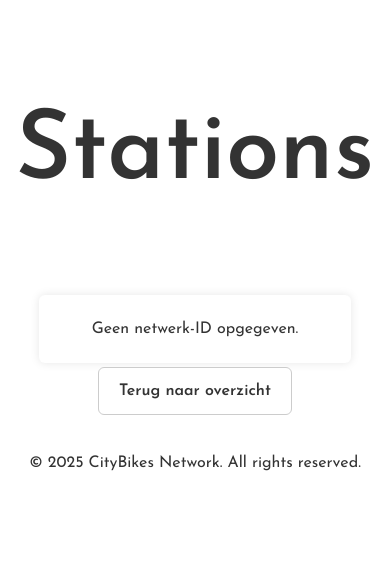
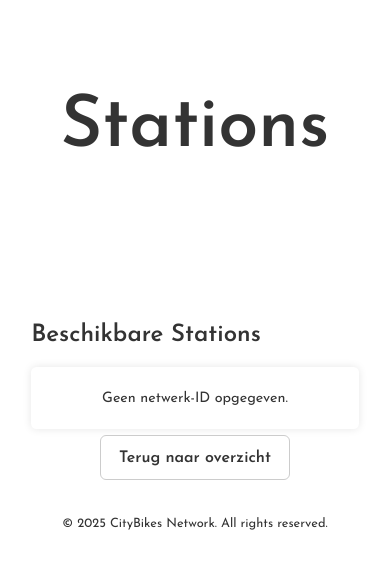
Before and after one commit to annelinderaadsheer/Reparatie-CityBikes, a website: page public/network.html in a window 390 px wide. Drawn offline with Linux system fonts and the light colour scheme.

Commit message:
Media queries toegepast

```diff
--- a/public/network.css
+++ b/public/network.css
@@ -26,6 +26,9 @@ header {
     text-align: center;
     margin-top: -4rem;
     margin-bottom: -4rem;
+    flex-direction: row;
+    flex-wrap: wrap;
+    min-height: 18.75em;
 }
 
 header h1 {
@@ -33,12 +36,14 @@ header h1 {
     margin: 0;
     color: var(--text-color);
     padding-top: 1em;
+    flex-basis: 100%;
 }
 
 .content {
     padding: 5% 10%;
     text-align: justify;
     color: var(--text-color);
+    margin-top: 4rem;
 }
 
 #stations {
@@ -83,3 +88,90 @@ footer {
     width: 100%;
     bottom: 0;
 }
+
+/* Media Queries */
+@media (max-width: 599px) {
+    header {
+        flex-direction: column;
+        height: auto;
+        padding: 1.5em 1em;
+        align-items: center;
+    }
+
+    header h1 {
+        font-size: 3.5em;
+        margin-bottom: 0.5em;
+    }
+
+    .content {
+        padding: 5% 5%;
+        margin-top: 4rem;
+    }
+
+    #stations {
+        font-size: 0.9em;
+    }
+
+    .btn {
+        padding: 0.75em 1em;
+        font-size: 0.9em;
+    }
+
+    footer p {
+        font-size: 0.75em;
+    }
+}
+
+@media (max-width: 1023px) {
+    header {
+        flex-direction: column;
+        height: auto;
+        padding: 1.5em;
+        align-items: center;
+    }
+
+    header h1 {
+        font-size: 4.5em;
+    }
+
+    .content {
+        padding: 5% 8%;
+        margin-top: 4rem;
+    }
+
+    .btn {
+        padding: 0.85em 1.1em;
+        font-size: 1em;
+    }
+
+    footer p {
+        font-size: 0.8em;
+    }
+}
+
+@media (min-width: 1024px) {
+    header {
+        flex-direction: row;
+        height: 18.75em;
+        padding: 1.25em;
+        align-items: center;
+    }
+
+    header h1 {
+        font-size: 6em;
+    }
+
+    .content {
+        padding: 5% 10%;
+        margin-top: 4rem;
+    }
+
+    .btn {
+        padding: 0.9375em 1.25em;
+        font-size: 1em;
+    }
+
+    footer p {
+        font-size: 0.875em;
+    }
+}
--- a/public/styles.css
+++ b/public/styles.css
@@ -22,13 +22,16 @@ header {
     position: relative;
     display: flex;
     justify-content: center;
-    align-items: center;
+    align-items: flex-start;
     height: 18.75em;
     background-color: var(--background-color);
     padding: 1.25em;
     text-align: center;
     margin-top: -4rem;
     margin-bottom: -4rem;
+    flex-direction: row;
+    flex-wrap: wrap;
+    min-height: 18.75em;
 }
 
 header h1 {
@@ -36,17 +39,21 @@ header h1 {
     margin: 0;
     color: var(--text-color);
     padding-top: 1em;
+    flex-basis: 100%;
 }
 
 header h2 {
     font-size: 1.5em;
     margin-top: 0.625em;
+    width: 100%;
+    margin-top: 1em;
 }
 
 .content {
     padding: 5% 10%;
     text-align: justify;
     color: var(--text-color);
+    margin-top: 4rem;
 }
 
 #filterInput {
@@ -108,3 +115,125 @@ footer p {
     font-size: 0.875em;
     margin: 0;
 }
+
+/* Media Queries */
+@media (max-width: 599px) {
+    header {
+        flex-direction: column;
+        height: auto;
+        padding: 1.5em 1em;
+        align-items: center;
+    }
+
+    header h1 {
+        font-size: 3.5em;
+        margin-bottom: 0.5em;
+    }
+
+    header h2 {
+        font-size: 1.3em;
+        margin-top: 1em;
+    }
+
+    .content {
+        padding: 5% 5%;
+        margin-top: 4rem;
+    }
+
+    #filterInput {
+        font-size: 0.9em;
+    }
+
+    .network {
+        padding: 0.5em;
+        margin: 0.5em 0;
+    }
+
+    .btn {
+        padding: 0.75em 1em;
+        font-size: 0.9em;
+    }
+
+    footer p {
+        font-size: 0.75em;
+    }
+}
+
+@media (max-width: 1023px) {
+    header {
+        flex-direction: column;
+        height: auto;
+        padding: 1.5em;
+    }
+
+    header h1 {
+        font-size: 4.5em;
+    }
+
+    header h2 {
+        font-size: 1.4em;
+        margin-top: 1em;
+    }
+
+    .content {
+        padding: 5% 8%;
+        margin-top: 4rem;
+    }
+
+    #filterInput {
+        font-size: 1em;
+    }
+
+    .network {
+        padding: 0.6em;
+        margin: 0.6em 0;
+    }
+
+    .btn {
+        padding: 0.85em 1.1em;
+        font-size: 1em;
+    }
+
+    footer p {
+        font-size: 0.8em;
+    }
+}
+
+@media (min-width: 1024px) {
+    header {
+        flex-direction: row;
+        height: 18.75em;
+        padding: 1.25em;
+    }
+
+    header h1 {
+        font-size: 6em;
+    }
+
+    header h2 {
+        font-size: 1.5em;
+    }
+
+    .content {
+        padding: 5% 10%;
+        margin-top: 4rem;
+    }
+
+    #filterInput {
+        font-size: 1em;
+    }
+
+    .network {
+        padding: 0.625em;
+        margin: 0.625em 0;
+    }
+
+    .btn {
+        padding: 0.9375em 1.25em;
+        font-size: 1em;
+    }
+
+    footer p {
+        font-size: 0.875em;
+    }
+}
```
Also changed, not shown: public/index.html (+0 -1 lines), public/network.html (+0 -1 lines).
